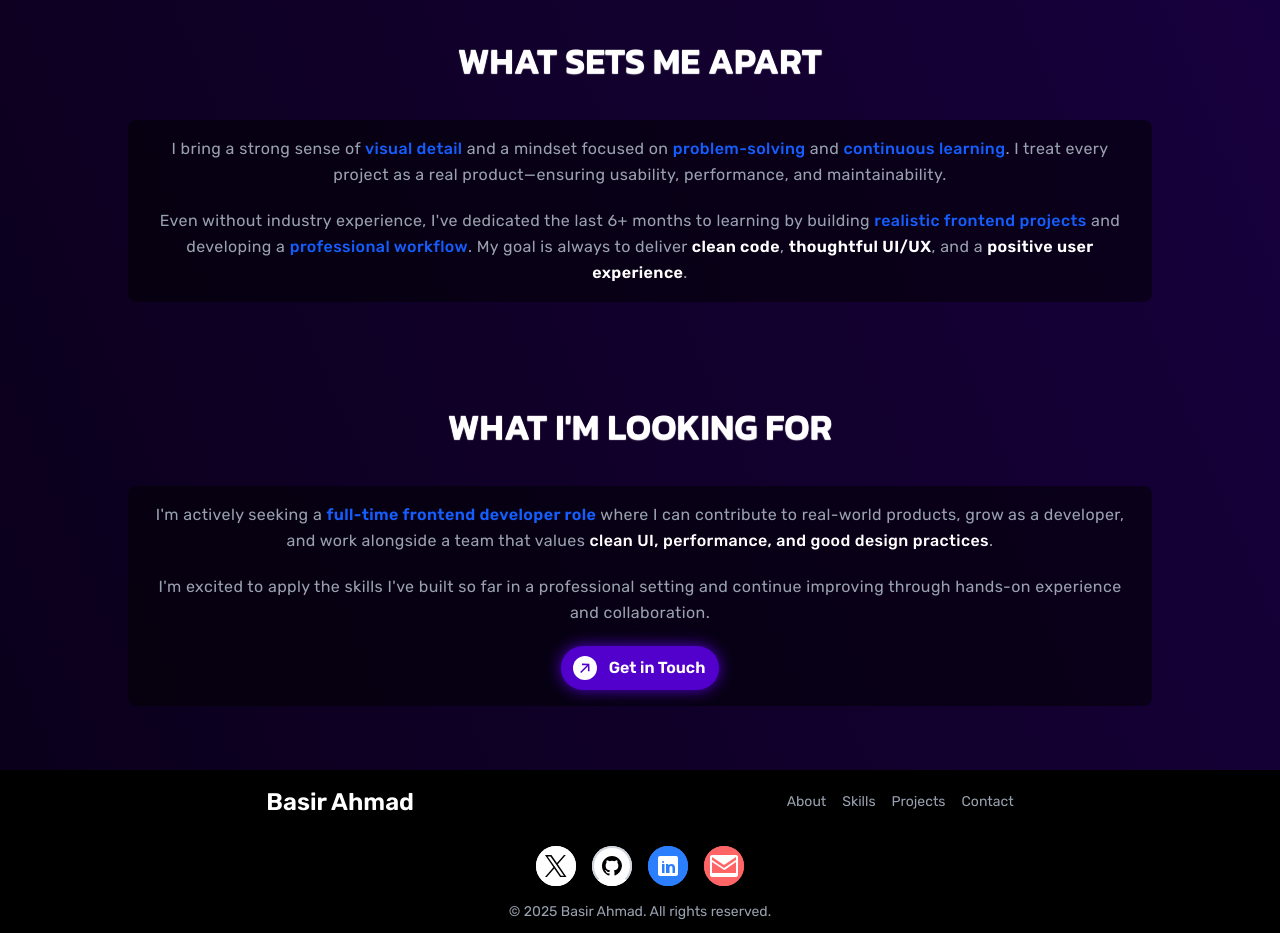
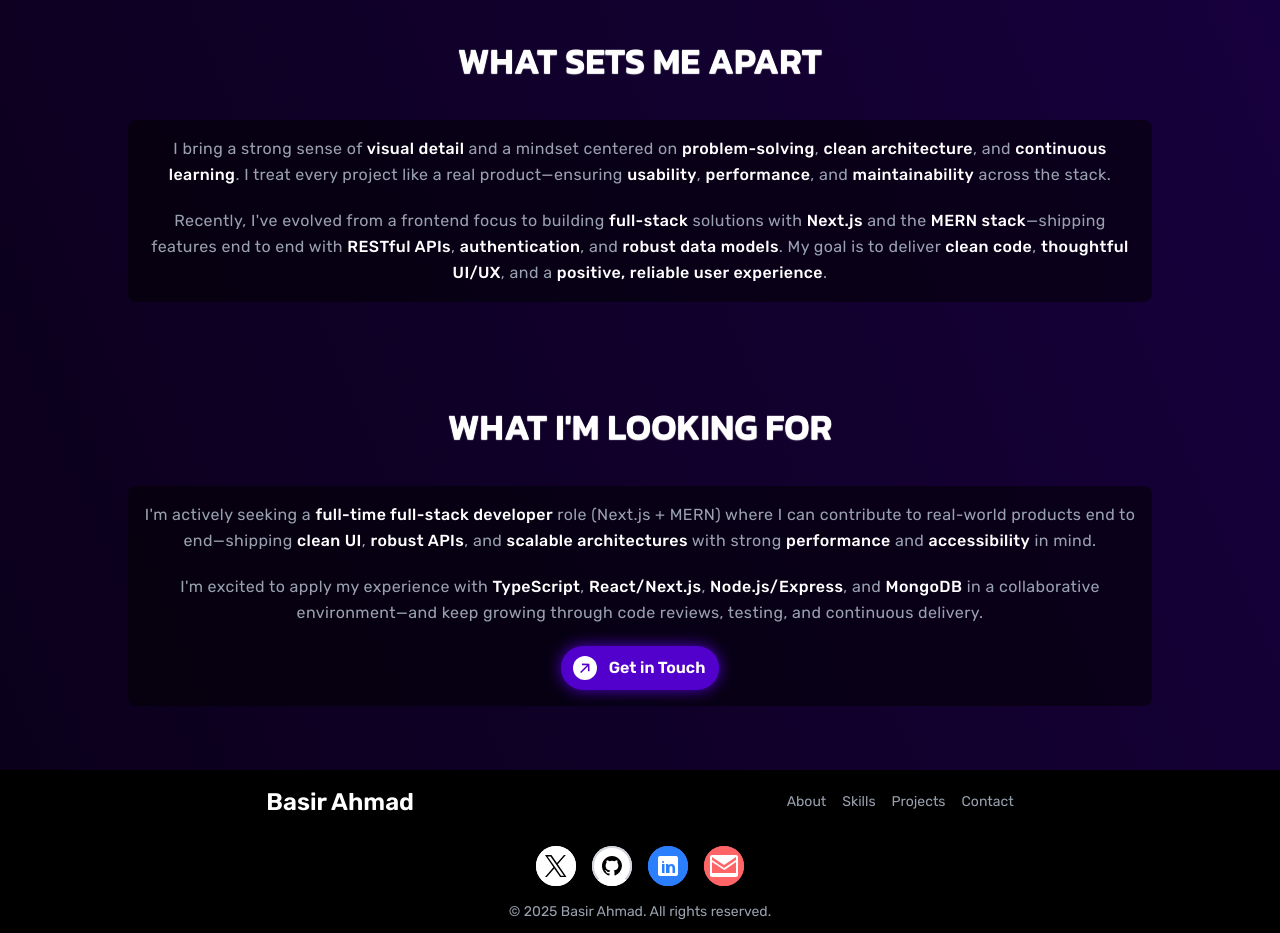
Before and after one commit to thebeliever1812/personal-portfolio, a Next.js app: page /about in a window 1280 px wide. Shown: the part 2140-3073 px from the top of the page. Built offline with nearby package versions, Linux system fonts and the light colour scheme.

Commit message:
Updated the about page section

```diff
--- a/app/components/AboutPageSections/WhatIWant.tsx
+++ b/app/components/AboutPageSections/WhatIWant.tsx
@@ -1,5 +1,5 @@
 import React from 'react'
-import { Heading, CTAButton, Container } from '../index'
+import { Heading, CTAButton, Container, HighlightText } from '../index'
 import { ParaContent } from '../HomePageSections'
 
 const WhatIWant: React.FC = () => {
@@ -10,10 +10,10 @@ const WhatIWant: React.FC = () => {
             </Heading>
             <ParaContent>
                 <p className="text-gray-400 leading-relaxed tracking-wide">
-                    I&apos;m actively seeking a <span className="font-semibold text-blue-600">full-time frontend developer role</span> where I can contribute to real-world products, grow as a developer, and work alongside a team that values <span className="font-medium text-white">clean UI, performance, and good design practices</span>.
+                    I&apos;m actively seeking a <HighlightText>full-time full-stack developer</HighlightText> role &#40;Next.js + MERN&#41; where I can contribute to real-world products end to end—shipping <HighlightText>clean UI</HighlightText>, <HighlightText>robust APIs</HighlightText>, and <HighlightText>scalable architectures</HighlightText> with strong <HighlightText>performance</HighlightText> and <HighlightText>accessibility</HighlightText> in mind.
                 </p>
                 <p className="text-gray-400 leading-relaxed tracking-wide">
-                    I&apos;m excited to apply the skills I&apos;ve built so far in a professional setting and continue improving through hands-on experience and collaboration.
+                    I&apos;m excited to apply my experience with <HighlightText>TypeScript</HighlightText>, <HighlightText>React/Next.js</HighlightText>, <HighlightText>Node.js/Express</HighlightText>, and <HighlightText>MongoDB</HighlightText> in a collaborative environment—and keep growing through code reviews, testing, and continuous delivery.
                 </p>
                 <CTAButton path='/contact'>
                     Get in Touch
--- a/app/components/AboutPageSections/WhatSetsMeApart.tsx
+++ b/app/components/AboutPageSections/WhatSetsMeApart.tsx
@@ -1,5 +1,5 @@
 import React from 'react'
-import { Container, Heading } from '../index'
+import { Container, Heading, HighlightText } from '../index'
 import { ParaContent } from '../HomePageSections'
 
 const WhatSetsMeApart: React.FC = () => {
@@ -11,10 +11,10 @@ const WhatSetsMeApart: React.FC = () => {
 
             <ParaContent>
                 <p className="text-gray-400 leading-relaxed tracking-wide">
-                    I bring a strong sense of <span className="font-medium text-blue-600">visual detail</span> and a mindset focused on <span className="font-medium text-blue-600">problem-solving</span> and <span className="font-medium text-blue-600">continuous learning</span>. I treat every project as a real product—ensuring usability, performance, and maintainability.
+                    I bring a strong sense of <HighlightText>visual detail</HighlightText> and a mindset centered on <HighlightText>problem-solving</HighlightText>, <HighlightText>clean architecture</HighlightText>, and <HighlightText>continuous learning</HighlightText>. I treat every project like a real product—ensuring <HighlightText>usability</HighlightText>, <HighlightText>performance</HighlightText>, and <HighlightText>maintainability</HighlightText> across the stack.
                 </p>
                 <p className="text-gray-400 leading-relaxed tracking-wide">
-                    Even without industry experience, I&apos;ve dedicated the last 6+ months to learning by building <span className="font-medium text-blue-600">realistic frontend projects</span> and developing a <span className="font-medium text-blue-600">professional workflow</span>. My goal is always to deliver <span className="font-semibold text-white">clean code</span>, <span className="font-semibold text-white">thoughtful UI/UX</span>, and a <span className="font-semibold text-white">positive user experience</span>.
+                    Recently, I&apos;ve evolved from a frontend focus to building <HighlightText>full-stack</HighlightText> solutions with <HighlightText>Next.js</HighlightText> and the <HighlightText>MERN stack</HighlightText>—shipping features end to end with <HighlightText>RESTful APIs</HighlightText>, <HighlightText>authentication</HighlightText>, and <HighlightText>robust data models</HighlightText>. My goal is to deliver <HighlightText>clean code</HighlightText>, <HighlightText>thoughtful UI/UX</HighlightText>, and a <HighlightText>positive, reliable user experience</HighlightText>.
                 </p>
             </ParaContent>
         </Container>
```
